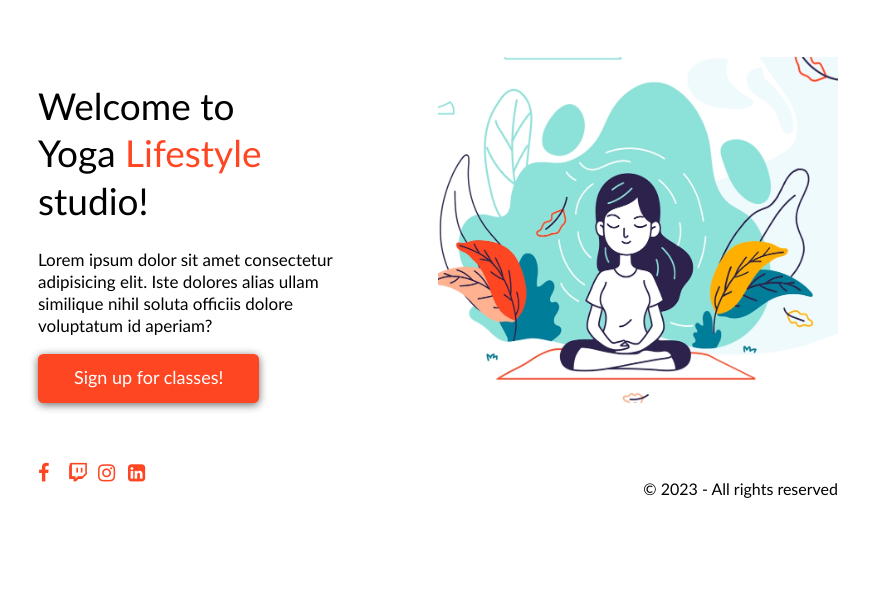
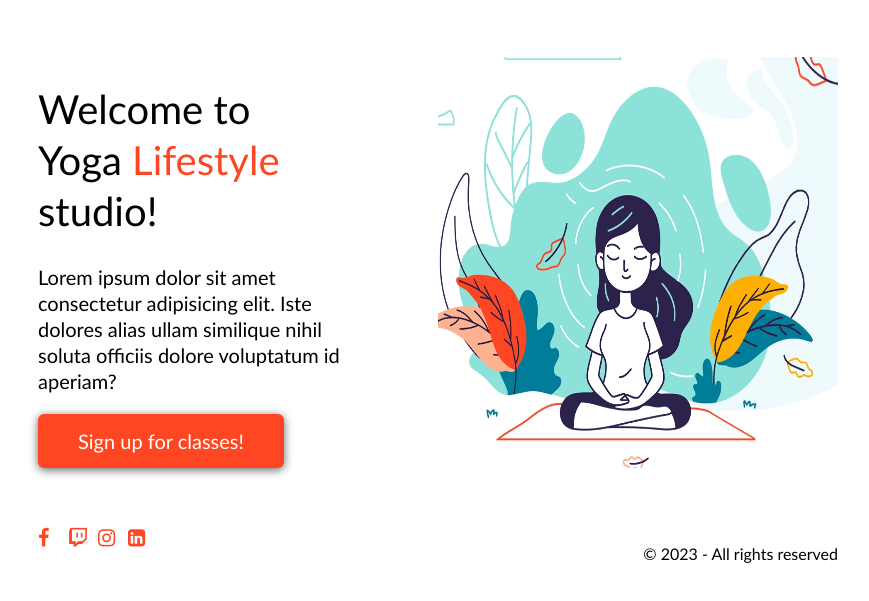
Before and after one commit to QuincyJ1/2-yoga, a website: page index.html in a window 1280 px wide. Shown: the part 53-654 px from the top of the page, without its empty margins (202-1071 px from the left). Drawn offline with Linux system fonts and the light colour scheme.

Commit message:
font-size update

```diff
--- a/css/main.css
+++ b/css/main.css
@@ -51,12 +51,12 @@ body {
 
 .main-title {
   font-weight: normal;
-  font-size: 37px;
+  font-size: 40px;
   line-height: 1.28em;
 }
 
 .description {
-  font-size: 17px;
+  font-size: 20px;
   line-height: 1.3em;
 }
 
@@ -64,7 +64,7 @@ body {
   display: inline-block;
   background-color: #ff4622;
   color: white;
-  font-size: 18px;
+  font-size: 20px;
   padding: 0.8em 2em;
   text-decoration: none;
   line-height: 1.1em;
```
